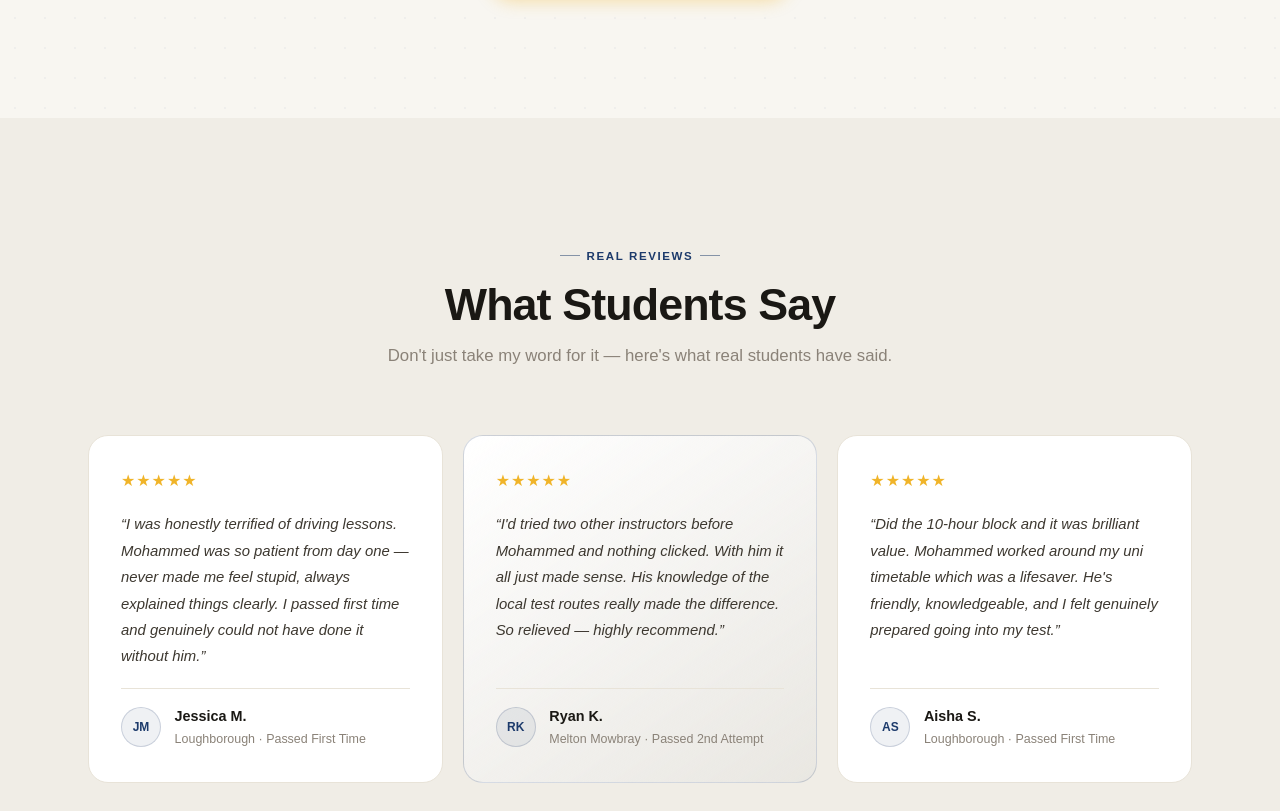
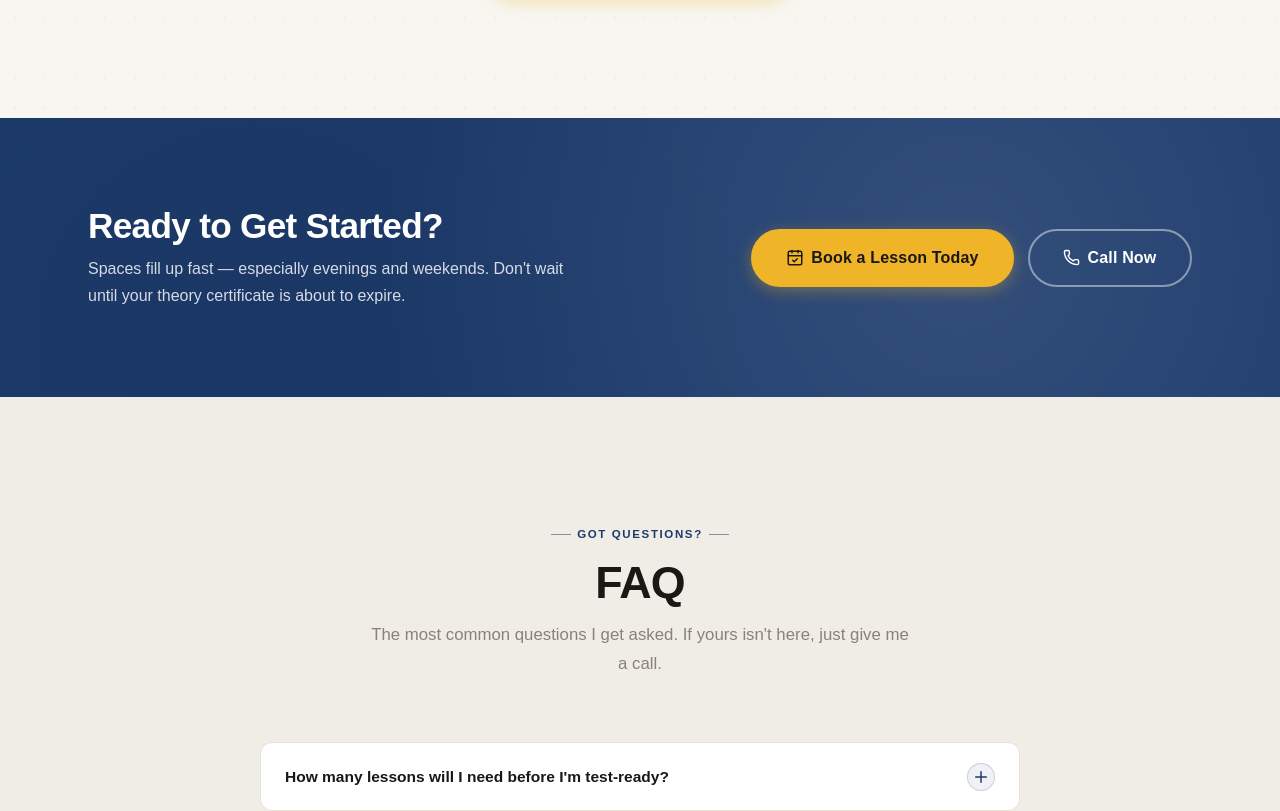
Before and after one commit to Cole-Crawley/mmdriving, a React (Vite) app: page / in a window 1280 px wide. Shown: the part 5547-6358 px from the top of the page. Built offline with nearby package versions, Linux system fonts and the light colour scheme; a web font is replaced by a local one.

Commit message:
Hide stand-in testimonials until the client supplies real reviews

```diff
--- a/src/App.tsx
+++ b/src/App.tsx
@@ -8,7 +8,9 @@ import Services from './sections/Services';
 import Pricing from './sections/Pricing';
 import Why from './sections/Why';
 import HowItWorks from './sections/HowItWorks';
-import Testimonials from './sections/Testimonials';
+// The Testimonials section is hidden until the client supplies real reviews (the current
+// ones are stand-ins). To bring it back, re-import it from './sections/Testimonials' and
+// render it again straight after HowItWorks.
 import CtaBanner from './sections/CtaBanner';
 import Faq from './sections/Faq';
 import Contact from './sections/Contact';
@@ -25,7 +27,6 @@ export default function App() {
         <Pricing />
         <Why />
         <HowItWorks />
-        <Testimonials />
         <CtaBanner />
         <Faq />
         <Contact />
```
